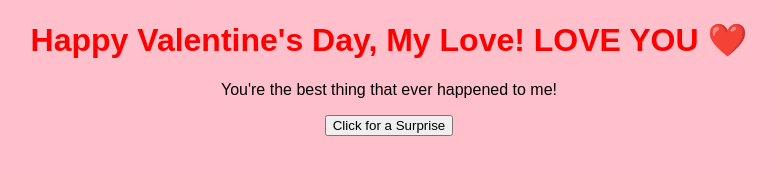
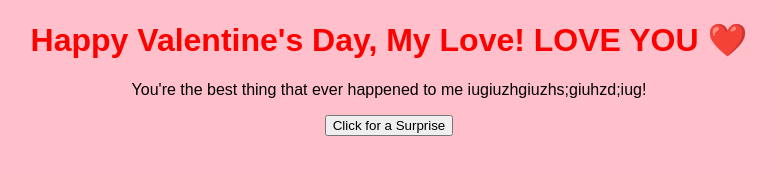
Before and after one commit to Caleb220/EmilyxValentine, a plain HTML site: page index.html in a window 1280 px wide. Shown: the whole page, without its empty margins (251-1027 px from the left). Drawn offline with Linux system fonts and the light colour scheme.

Commit message:
Update index.html

```diff
--- a/index.html
+++ b/index.html
@@ -8,7 +8,7 @@
 </head>
 <body>
     <h1>Happy Valentine's Day, My Love! LOVE YOU ❤️</h1>
-    <p>You're the best thing that ever happened to me!</p>
+    <p>You're the best thing that ever happened to me iugiuzhgiuzhs;giuhzd;iug!</p>
     <button id="surprise-btn">Click for a Surprise</button>
     <script src="script.js"></script>
 </body>
```
